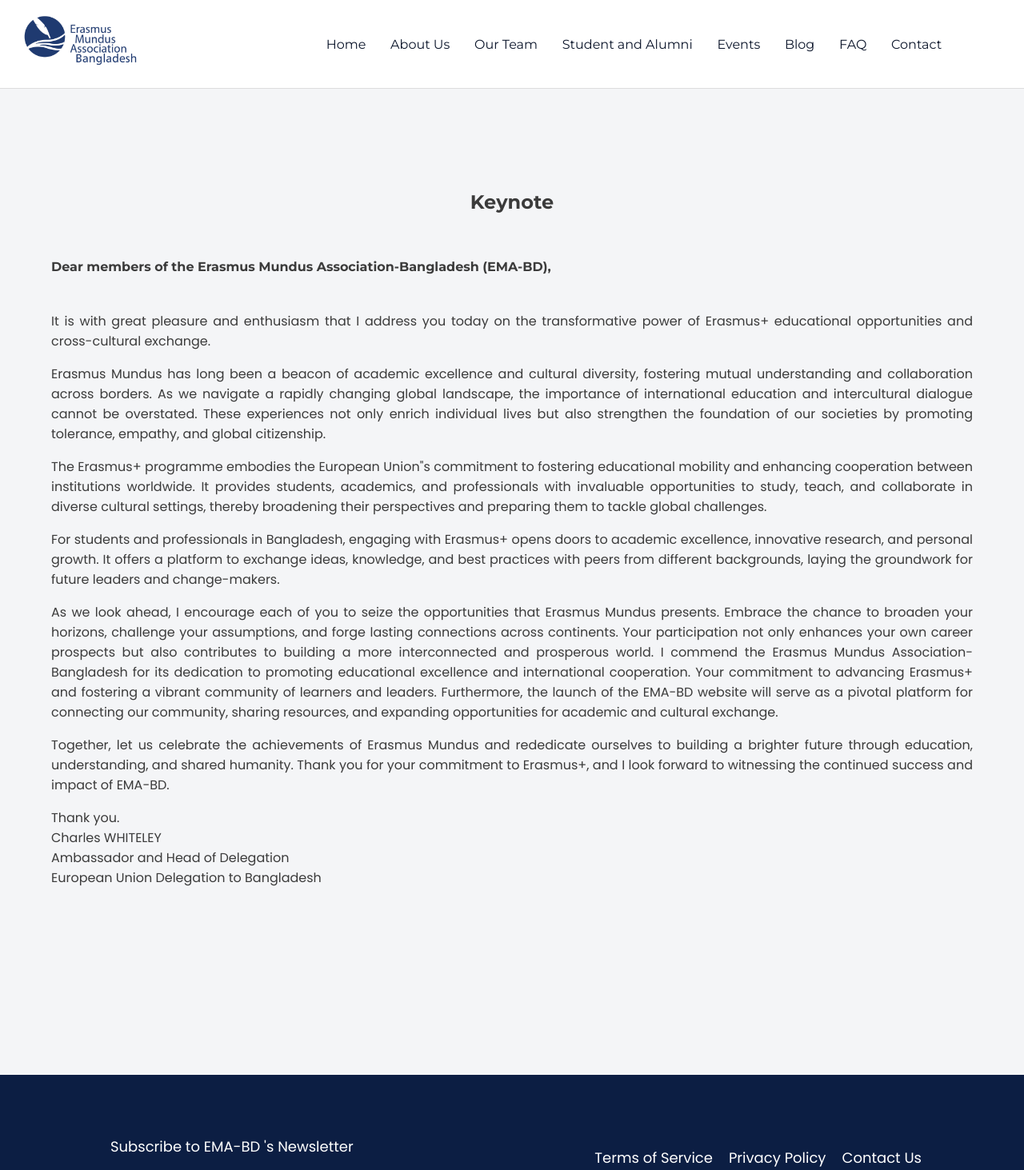
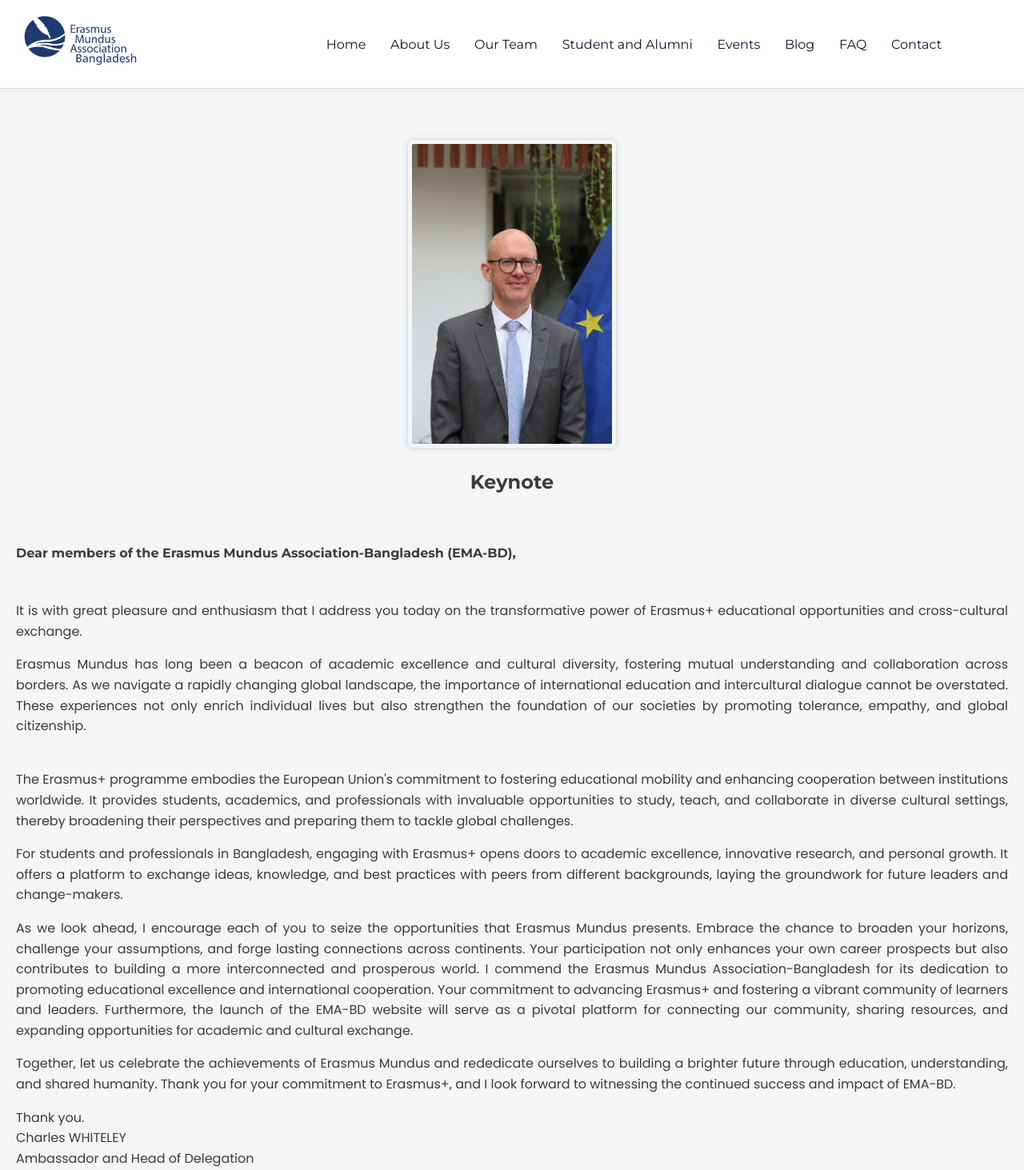
Before and after one commit to FairoozAzim/EMA-BD-Web, a React (Vite) app in the folder ema-bd-website/: page /keynote in a window 1280 px wide. Shown: the top 1463 px of the page at 80% size. Built offline with nearby package versions, Linux system fonts and the light colour scheme.

Commit message:
inperson page update

```diff
--- /dev/null
+++ b/ema-bd-website/src/pages/AboutPage/IndPerson.css
@@ -0,0 +1,33 @@
+.ind-person-container {
+    padding: 20px;
+}
+
+.image-container {
+    text-align: center;
+    margin-bottom: 10px; /* Reduced space between image and title */
+}
+
+.ambassador-image {
+    width: 250px; /* Increased width for larger image */
+    height: auto;
+    border-radius: 8px; /* Optional: to make the image corners rounded */
+    border: 1px solid #ddd; /* Optional: border around the image */
+    padding: 5px; /* Optional: padding inside the border */
+    box-shadow: 0px 0px 10px rgba(0,0,0,0.1); /* Optional: shadow effect */
+}
+
+.speech-container {
+    width: 100%;
+    text-align: justify;
+    margin-top: 10px; /* Reduced space between title and text */
+}
+
+.speech-container h2 {
+    text-align: center;
+    margin-bottom: 10px; /* Reduced space between title and text */
+}
+
+.speech-container p {
+    margin-bottom: 15px;
+    line-height: 1.6;
+}
--- a/ema-bd-website/src/pages/AboutPage/IndPerson.jsx
+++ b/ema-bd-website/src/pages/AboutPage/IndPerson.jsx
@@ -1,32 +1,41 @@
+import React from 'react';
+import Charles from '../../Assets/images/Charles.jpeg';
+import './IndPerson.css'; // Import the CSS file for styling
+
 const IndPerson = () => {
     return (
-        <div className="mt keynote">
+        <div className="ind-person-container mt keynote">
+            <div className="image-container">
+                <img src={Charles} alt="Charles Whiteley" className="ambassador-image"/>
+            </div>
             <h2 className="text-center">Keynote</h2>
+            <div className="speech-container">
                 <p className="mt-10">
                     <h4>Dear members of the Erasmus Mundus Association-Bangladesh (EMA-BD),</h4><br/>
                     It is with great pleasure and enthusiasm that I address you today on the transformative power
-of Erasmus+ educational opportunities and cross-cultural exchange. <br/> </p>
-
+                    of Erasmus+ educational opportunities and cross-cultural exchange. <br/>
+                </p>
                 <p>
                     Erasmus Mundus has long been a beacon of academic excellence and cultural diversity,
                     fostering mutual understanding and collaboration across borders. As we navigate a rapidly
                     changing global landscape, the importance of international education and intercultural dialogue
                     cannot be overstated. These experiences not only enrich individual lives but also strengthen the
-foundation of our societies by promoting tolerance, empathy, and global citizenship. <br/></p>
-
+                    foundation of our societies by promoting tolerance, empathy, and global citizenship. <br/>
+                </p>
                 <p>
-The Erasmus+ programme embodies the European Union&quot;s commitment to fostering
+                    <br/>
+                    The Erasmus+ programme embodies the European Union's commitment to fostering
                     educational mobility and enhancing cooperation between institutions worldwide. It provides
                     students, academics, and professionals with invaluable opportunities to study, teach, and
                     collaborate in diverse cultural settings, thereby broadening their perspectives and preparing
-them to tackle global challenges.<br/></p>
-
+                    them to tackle global challenges.<br/>
+                </p>
                 <p>
                     For students and professionals in Bangladesh, engaging with Erasmus+ opens doors to
                     academic excellence, innovative research, and personal growth. It offers a platform to exchange
                     ideas, knowledge, and best practices with peers from different backgrounds, laying the
-groundwork for future leaders and change-makers. <br/></p>
-
+                    groundwork for future leaders and change-makers. <br/>
+                </p>
                 <p>
                     As we look ahead, I encourage each of you to seize the opportunities that Erasmus Mundus
                     presents. Embrace the chance to broaden your horizons, challenge your assumptions, and forge
@@ -36,14 +45,14 @@
                     educational excellence and international cooperation. Your commitment to advancing
                     Erasmus+ and fostering a vibrant community of learners and leaders. Furthermore, the launch
                     of the EMA-BD website will serve as a pivotal platform for connecting our community, sharing
-resources, and expanding opportunities for academic and cultural exchange. <br/></p>
-
+                    resources, and expanding opportunities for academic and cultural exchange. <br/>
+                </p>
                 <p>
                     Together, let us celebrate the achievements of Erasmus Mundus and rededicate ourselves to
                     building a brighter future through education, understanding, and shared humanity.
                     Thank you for your commitment to Erasmus+, and I look forward to witnessing the continued
-success and impact of EMA-BD. <br/></p>
-
+                    success and impact of EMA-BD. <br/>
+                </p>
                 <p>
                     Thank you. <br/>
                     Charles WHITELEY<br/>
@@ -51,6 +60,7 @@
                     European Union Delegation to Bangladesh
                 </p>
             </div>
+        </div>
     );
 };
 
```
Lines whose indentation alone changed are shown as unchanged.
